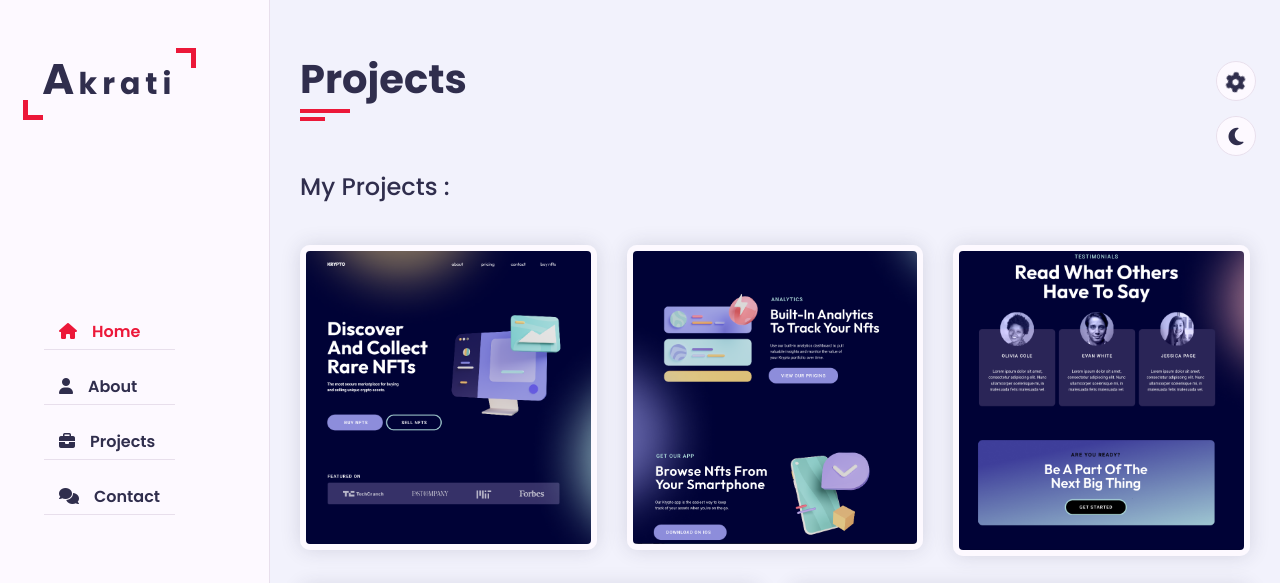
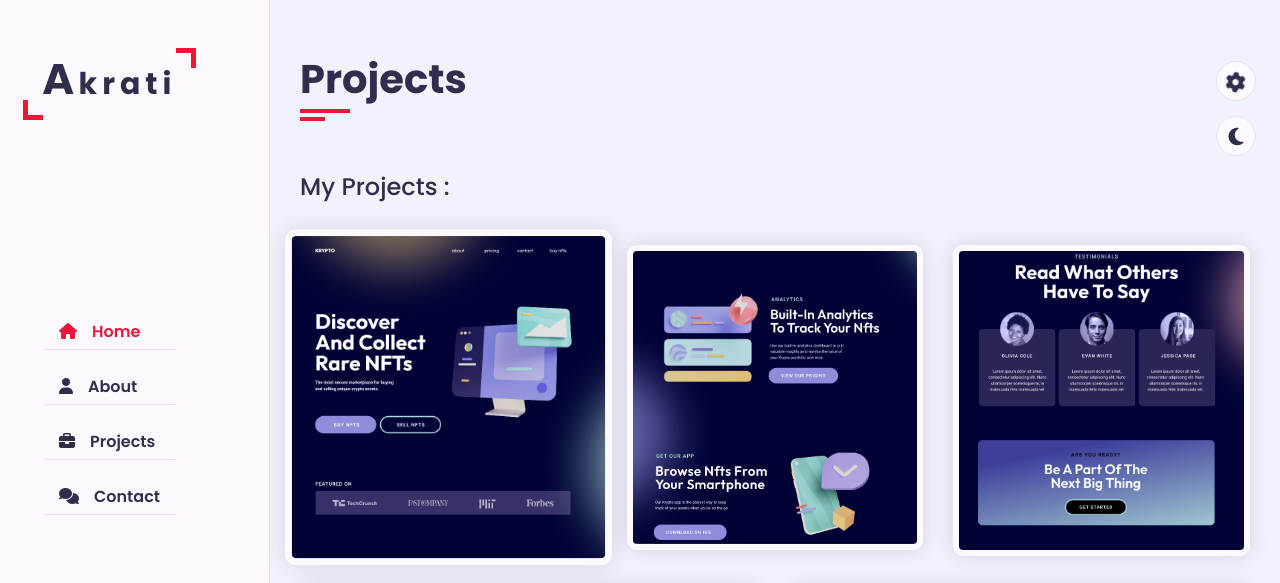
Before and after one commit to Coding-whiz/Portfolio, a plain HTML site: page index.html in a window 1280 px wide. In both pictures the pointer is over the element 448 px from the left and 2738 px from the top of the page. Shown: the part 2338-2921 px from the top of the page. Drawn offline with nearby package versions, Linux system fonts and the light colour scheme; a web font is replaced by a local one.

Commit message:
Update style.css

```diff
--- a/css/style.css
+++ b/css/style.css
@@ -725,3 +725,8 @@ h3.my-proffession
         max-width: 100%;
     }
 }
+.project-item:hover,
+    .project-item1:hover {
+        transform: scale(1.1);
+        transition: transform 0.3s ease;
+    }
```
